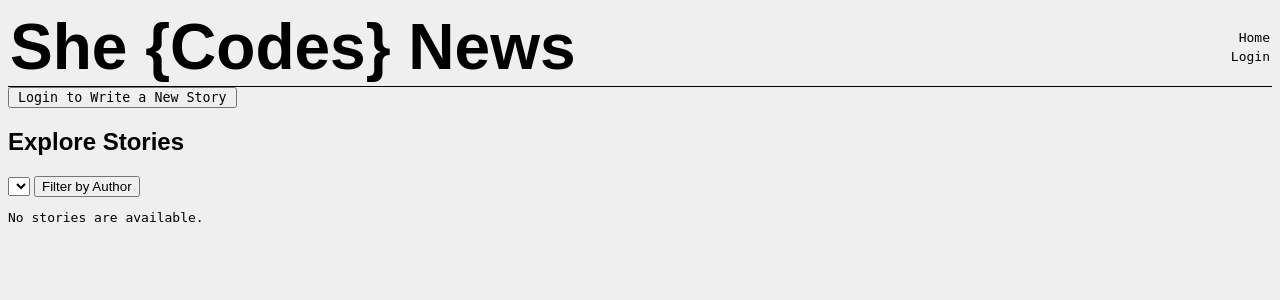
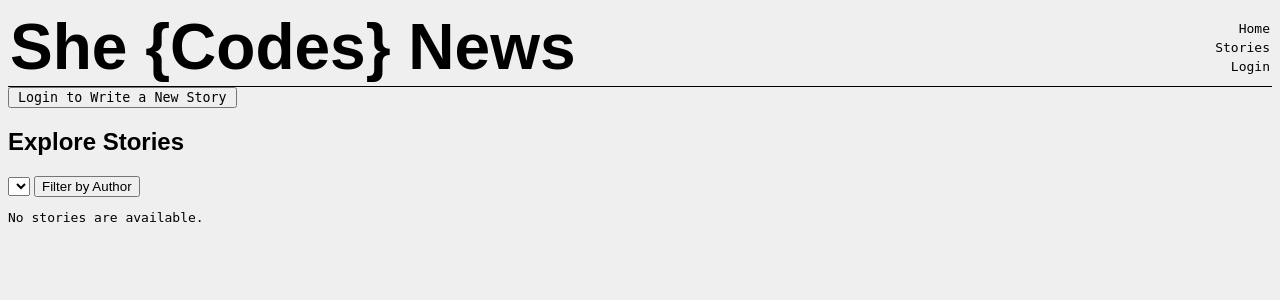
Before and after one commit to SheCodesAus/she-codes-django-news-project-Ms-KL, a Django app: page /news/explore-all-stories/ in a window 1280 px wide. Shown: the top 300 px of the page. Run offline with Django 4.2, Linux system fonts and the light colour scheme; data that the repository does not hold is empty; parts of the project's set-up code (start-up, migrations or seed data) failed here and were passed over; some web fonts are replaced.

Commit message:
Update nav.html
added stories

```diff
--- a/she_codes_news/templates/nav.html
+++ b/she_codes_news/templates/nav.html
@@ -3,6 +3,7 @@
 
 <nav>
     <a href="{% url 'news:index' %}">Home</a>
+    <a href="{% url 'news:allStories' %}">Stories</a>
     {% if request.user.is_authenticated %}
     <a href="{% url 'users:profile' request.user.id %}">{{ user.username }}</a>
         <!-- <a href="users/view-account/">{{ user.username }}</a>
```
